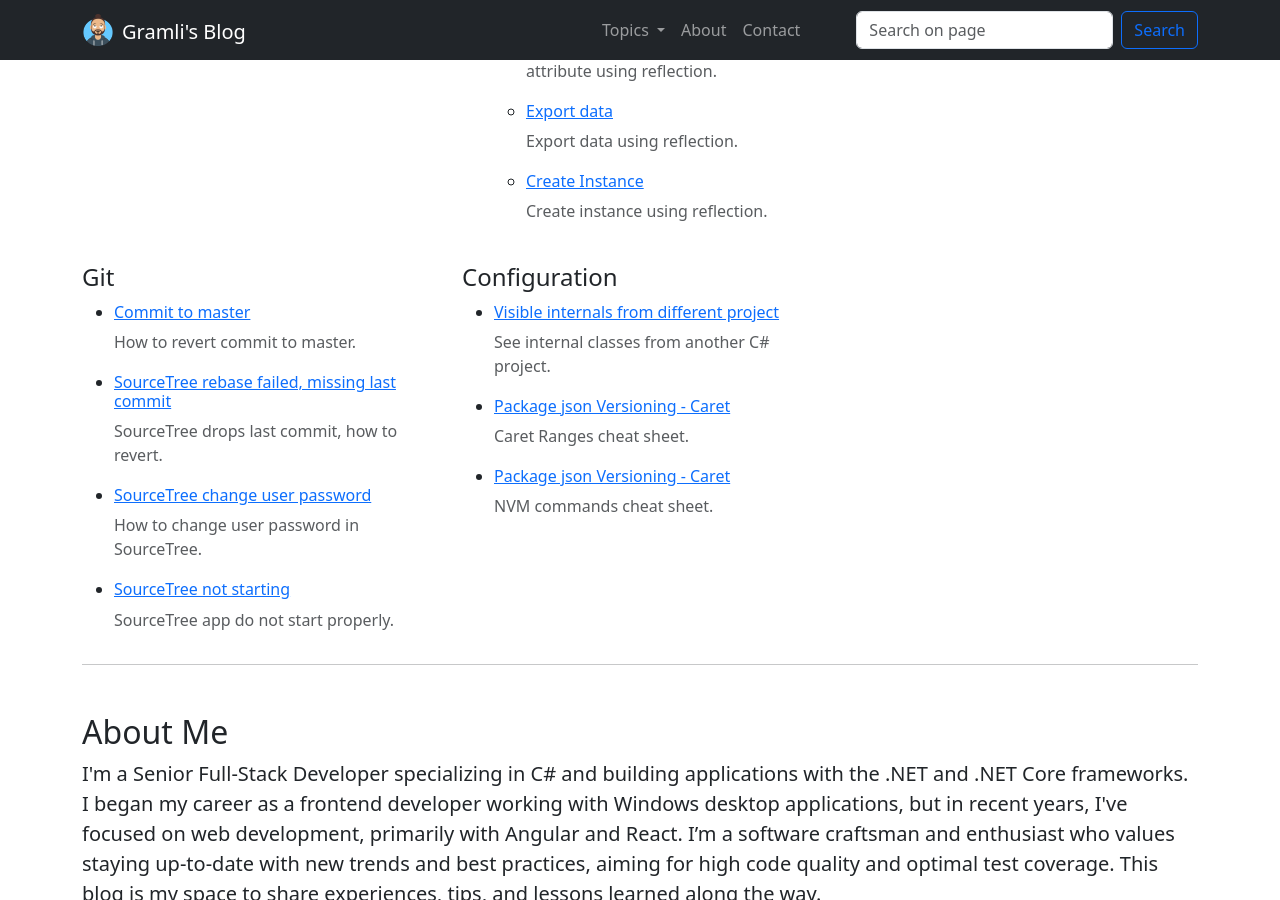
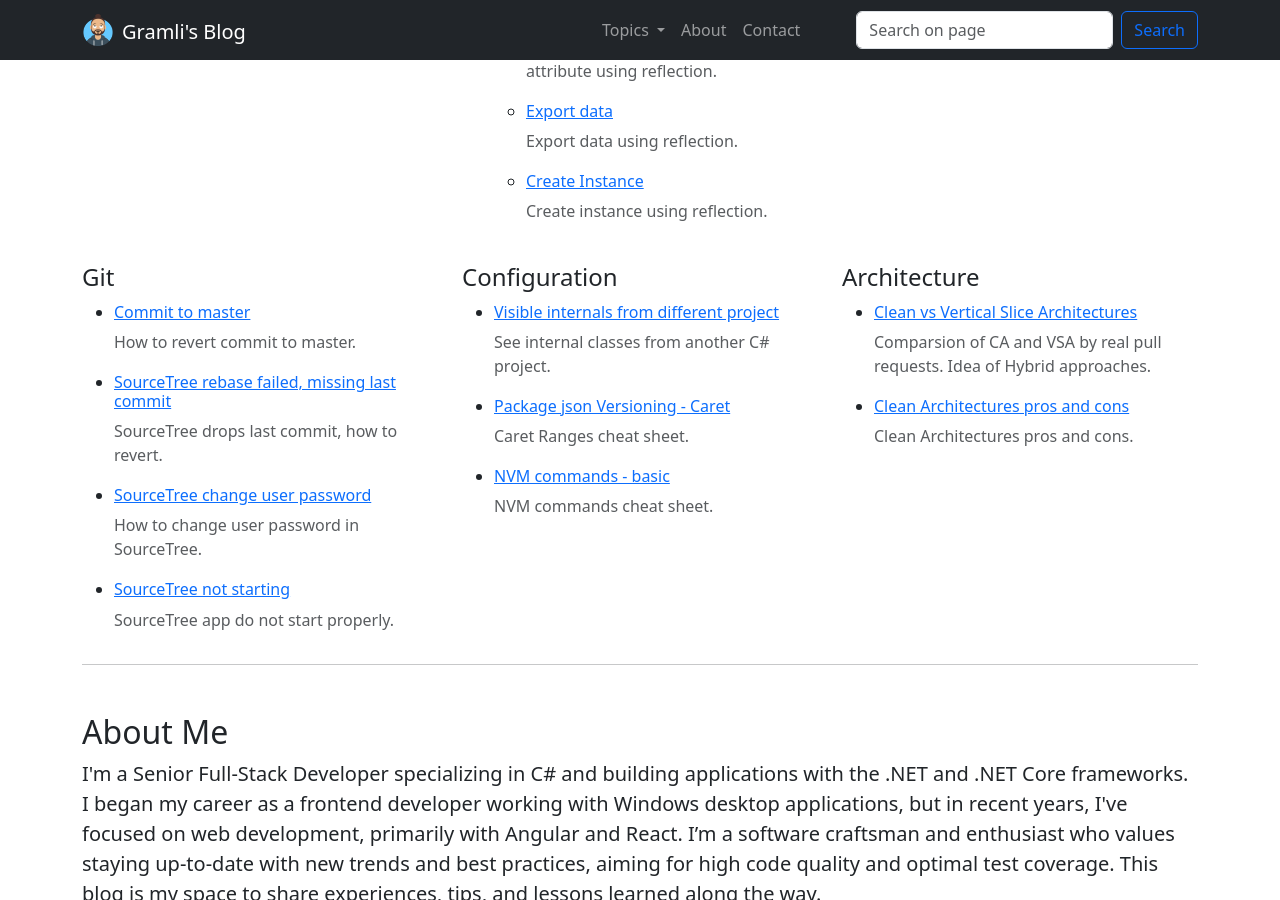
Before and after one commit to Gramli/gramli.github.io, a Jekyll site: the page index.html, which Jekyll copies as it is, in a window 1280 px wide and 900 px high, scrolled down 730 px. Built offline with Jekyll 4.4.1, drawn with Linux system fonts in a browser that asks for light colours.

Commit message:
add new posts

```diff
--- a/index.html
+++ b/index.html
@@ -163,12 +163,23 @@
                 <p class="text-muted">Caret Ranges cheat sheet.</p>
               </li>
               <li>
-                <h6><a href="https://gramli.github.io//posts/configuration/nvm-basic-commands" class="link-primary">Package json Versioning - Caret</a></h6>
+                <h6><a href="https://gramli.github.io//posts/configuration/nvm-basic-commands" class="link-primary">NVM commands - basic</a></h6>
                 <p class="text-muted">NVM commands cheat sheet.</p>
               </li>
             </ul>
           </div>
           <div class="col-sm-auto col-md-auto col-lg-4">
+            <h4>Architecture</h4>
+            <ul>
+              <li>
+                <h6><a href="https://gramli.github.io//posts/architecture/clean-arch-vs-vertical-slice-arch" class="link-primary">Clean vs Vertical Slice Architectures</a></h6>
+                <p class="text-muted">Comparsion of CA and VSA by real pull requests. Idea of Hybrid approaches.</p>
+              </li>
+              <li>
+                <h6><a href="https://gramli.github.io//posts/architecture/clean-architecture-pros-and-cons" class="link-primary">Clean Architectures pros and cons</a></h6>
+                <p class="text-muted">Clean Architectures pros and cons.</p>
+              </li>
+            </ul>
           </div>
         </div>
       </section>
```
Also changed, not shown: posts/architecture/clean-arch-vs-vertical-slice-arch.md (added, +46 -0 lines), posts/architecture/clean-architecture-pros-and-cons.md (added, +17 -0 lines), posts/architecture/assets/hybrid_CA_base.png (added), posts/architecture/assets/hybrid_VSA_base.png (added).
